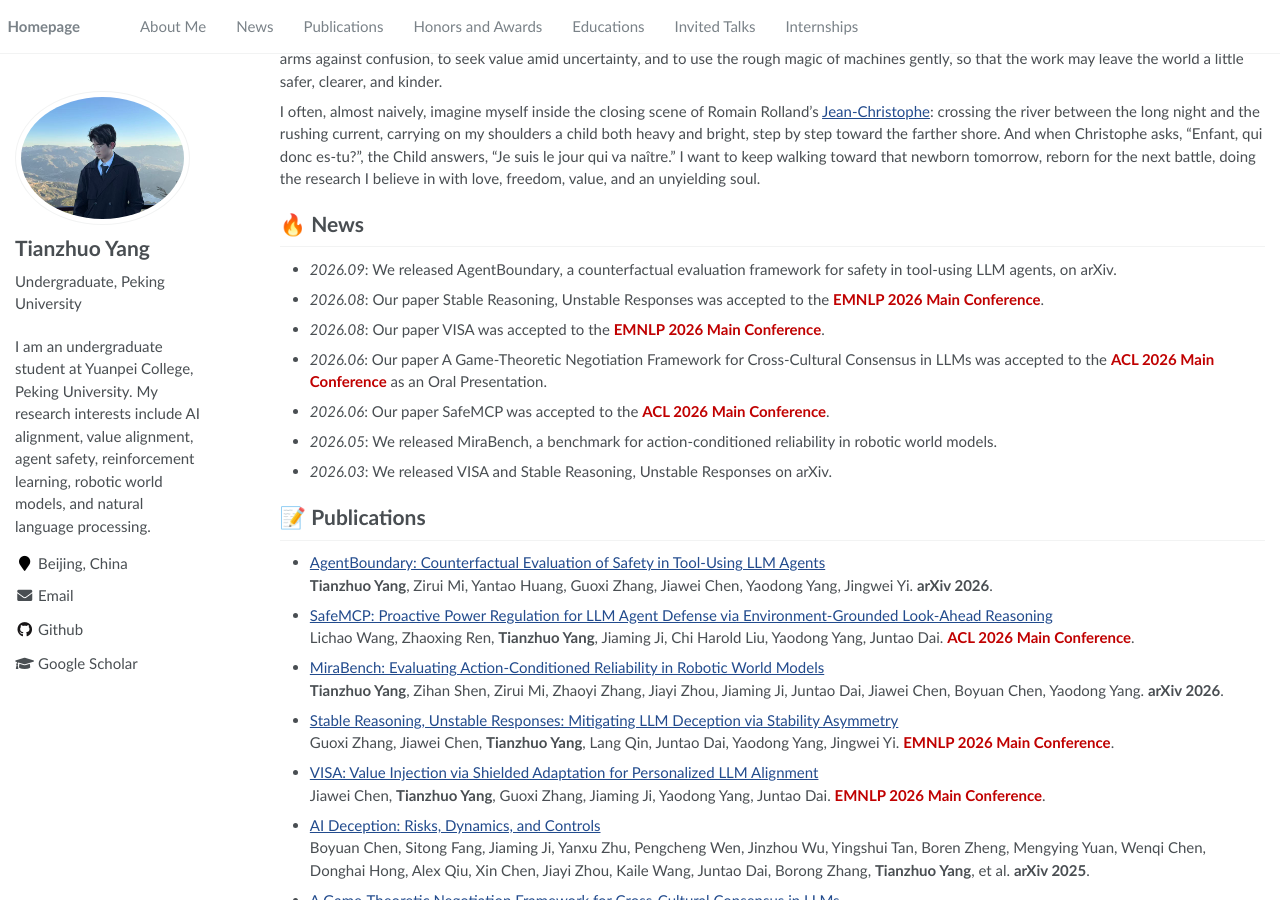
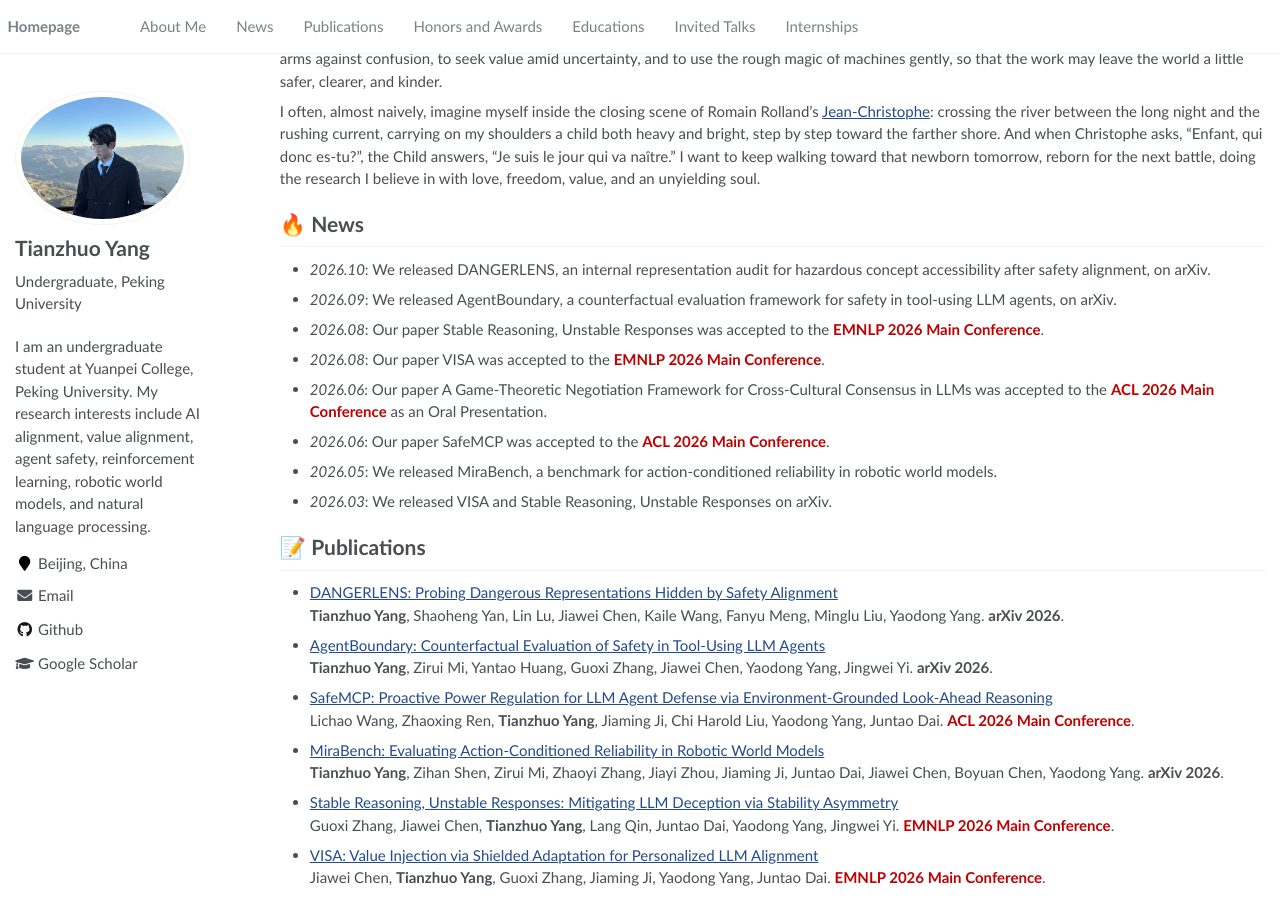
Before and after one commit to tandrewyang/tandrewyang.github.io, a Jekyll site: the page built from _pages/about.md, in a window 1280 px wide and 900 px high, scrolled down 277 px. Built offline with Jekyll 4.4.1, drawn with Linux system fonts in a browser that asks for light colours.

Commit message:
Add DANGERLENS publication

```diff
--- a/_pages/about.md
+++ b/_pages/about.md
@@ -32,6 +32,7 @@ There are more things in intelligence than our present theories can name. So I w
 I often, almost naively, imagine myself inside the closing scene of Romain Rolland's [Jean-Christophe](https://fr.wikisource.org/wiki/Page:Rolland_-_Jean-Christophe,_tome_10.djvu/332): crossing the river between the long night and the rushing current, carrying on my shoulders a child both heavy and bright, step by step toward the farther shore. And when Christophe asks, "Enfant, qui donc es-tu?", the Child answers, "Je suis le jour qui va naître." I want to keep walking toward that newborn tomorrow, reborn for the next battle, doing the research I believe in with love, freedom, value, and an unyielding soul.
 
 # 🔥 News
+- *2026.10*: We released DANGERLENS, an internal representation audit for hazardous concept accessibility after safety alignment, on arXiv.
 - *2026.09*: We released AgentBoundary, a counterfactual evaluation framework for safety in tool-using LLM agents, on arXiv.
 - *2026.08*: Our paper Stable Reasoning, Unstable Responses was accepted to the <span style="color:#c00000; font-weight:700;">EMNLP 2026 Main Conference</span>.
 - *2026.08*: Our paper VISA was accepted to the <span style="color:#c00000; font-weight:700;">EMNLP 2026 Main Conference</span>.
@@ -42,26 +43,29 @@ I often, almost naively, imagine myself inside the closing scene of Romain Rolla
 
 # 📝 Publications
 
+- [DANGERLENS: Probing Dangerous Representations Hidden by Safety Alignment](https://arxiv.org/abs/2610.19365)<br>
+  <strong style="font-weight:800;">Tianzhuo Yang</strong>, Shaoheng Yan, Lin Lu, Jiawei Chen, Kaile Wang, Fanyu Meng, Minglu Liu, Yaodong Yang. **arXiv 2026**.
+
 - [AgentBoundary: Counterfactual Evaluation of Safety in Tool-Using LLM Agents](https://arxiv.org/abs/2609.33658)<br>
-  **Tianzhuo Yang**, Zirui Mi, Yantao Huang, Guoxi Zhang, Jiawei Chen, Yaodong Yang, Jingwei Yi. **arXiv 2026**.
+  <strong style="font-weight:800;">Tianzhuo Yang</strong>, Zirui Mi, Yantao Huang, Guoxi Zhang, Jiawei Chen, Yaodong Yang, Jingwei Yi. **arXiv 2026**.
 
 - [SafeMCP: Proactive Power Regulation for LLM Agent Defense via Environment-Grounded Look-Ahead Reasoning](https://arxiv.org/abs/2606.01991)<br>
-  Lichao Wang, Zhaoxing Ren, **Tianzhuo Yang**, Jiaming Ji, Chi Harold Liu, Yaodong Yang, Juntao Dai. <span style="color:#c00000; font-weight:700;">ACL 2026 Main Conference</span>.
+  Lichao Wang, Zhaoxing Ren, <strong style="font-weight:800;">Tianzhuo Yang</strong>, Jiaming Ji, Chi Harold Liu, Yaodong Yang, Juntao Dai. <span style="color:#c00000; font-weight:700;">ACL 2026 Main Conference</span>.
 
 - [MiraBench: Evaluating Action-Conditioned Reliability in Robotic World Models](https://arxiv.org/abs/2605.29360)<br>
-  **Tianzhuo Yang**, Zihan Shen, Zirui Mi, Zhaoyi Zhang, Jiayi Zhou, Jiaming Ji, Juntao Dai, Jiawei Chen, Boyuan Chen, Yaodong Yang. **arXiv 2026**.
+  <strong style="font-weight:800;">Tianzhuo Yang</strong>, Zihan Shen, Zirui Mi, Zhaoyi Zhang, Jiayi Zhou, Jiaming Ji, Juntao Dai, Jiawei Chen, Boyuan Chen, Yaodong Yang. **arXiv 2026**.
 
 - [Stable Reasoning, Unstable Responses: Mitigating LLM Deception via Stability Asymmetry](https://arxiv.org/abs/2603.26846)<br>
-  Guoxi Zhang, Jiawei Chen, **Tianzhuo Yang**, Lang Qin, Juntao Dai, Yaodong Yang, Jingwei Yi. <span style="color:#c00000; font-weight:700;">EMNLP 2026 Main Conference</span>.
+  Guoxi Zhang, Jiawei Chen, <strong style="font-weight:800;">Tianzhuo Yang</strong>, Lang Qin, Juntao Dai, Yaodong Yang, Jingwei Yi. <span style="color:#c00000; font-weight:700;">EMNLP 2026 Main Conference</span>.
 
 - [VISA: Value Injection via Shielded Adaptation for Personalized LLM Alignment](https://arxiv.org/abs/2603.04822)<br>
-  Jiawei Chen, **Tianzhuo Yang**, Guoxi Zhang, Jiaming Ji, Yaodong Yang, Juntao Dai. <span style="color:#c00000; font-weight:700;">EMNLP 2026 Main Conference</span>.
+  Jiawei Chen, <strong style="font-weight:800;">Tianzhuo Yang</strong>, Guoxi Zhang, Jiaming Ji, Yaodong Yang, Juntao Dai. <span style="color:#c00000; font-weight:700;">EMNLP 2026 Main Conference</span>.
 
 - [AI Deception: Risks, Dynamics, and Controls](https://arxiv.org/abs/2511.22619)<br>
-  Boyuan Chen, Sitong Fang, Jiaming Ji, Yanxu Zhu, Pengcheng Wen, Jinzhou Wu, Yingshui Tan, Boren Zheng, Mengying Yuan, Wenqi Chen, Donghai Hong, Alex Qiu, Xin Chen, Jiayi Zhou, Kaile Wang, Juntao Dai, Borong Zhang, **Tianzhuo Yang**, et al. **arXiv 2025**.
+  Boyuan Chen, Sitong Fang, Jiaming Ji, Yanxu Zhu, Pengcheng Wen, Jinzhou Wu, Yingshui Tan, Boren Zheng, Mengying Yuan, Wenqi Chen, Donghai Hong, Alex Qiu, Xin Chen, Jiayi Zhou, Kaile Wang, Juntao Dai, Borong Zhang, <strong style="font-weight:800;">Tianzhuo Yang</strong>, et al. **arXiv 2025**.
 
 - [A Game-Theoretic Negotiation Framework for Cross-Cultural Consensus in LLMs](https://arxiv.org/abs/2506.13245)<br>
-  Guoxi Zhang, Jiawei Chen, **Tianzhuo Yang**, Jiaming Ji, Yaodong Yang, Juntao Dai. <span style="color:#c00000; font-weight:700;">ACL 2026 Main Conference, Oral Presentation</span>.
+  Guoxi Zhang, Jiawei Chen, <strong style="font-weight:800;">Tianzhuo Yang</strong>, Jiaming Ji, Yaodong Yang, Juntao Dai. <span style="color:#c00000; font-weight:700;">ACL 2026 Main Conference, Oral Presentation</span>.
 
 # 🎖 Honors and Awards
 - SenseTime Scholarship (商汤奖学金; 30 recipients nationwide).
```
